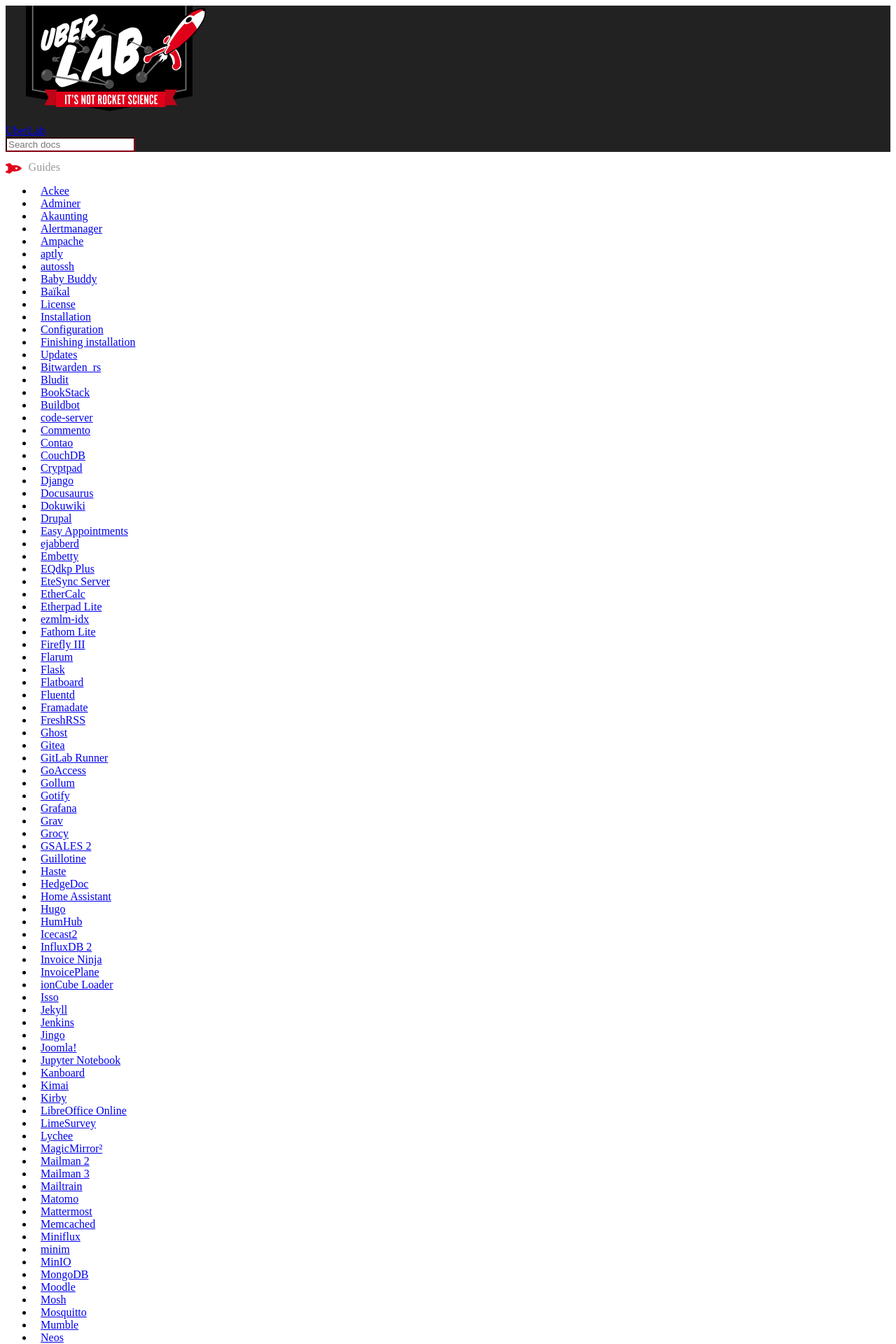
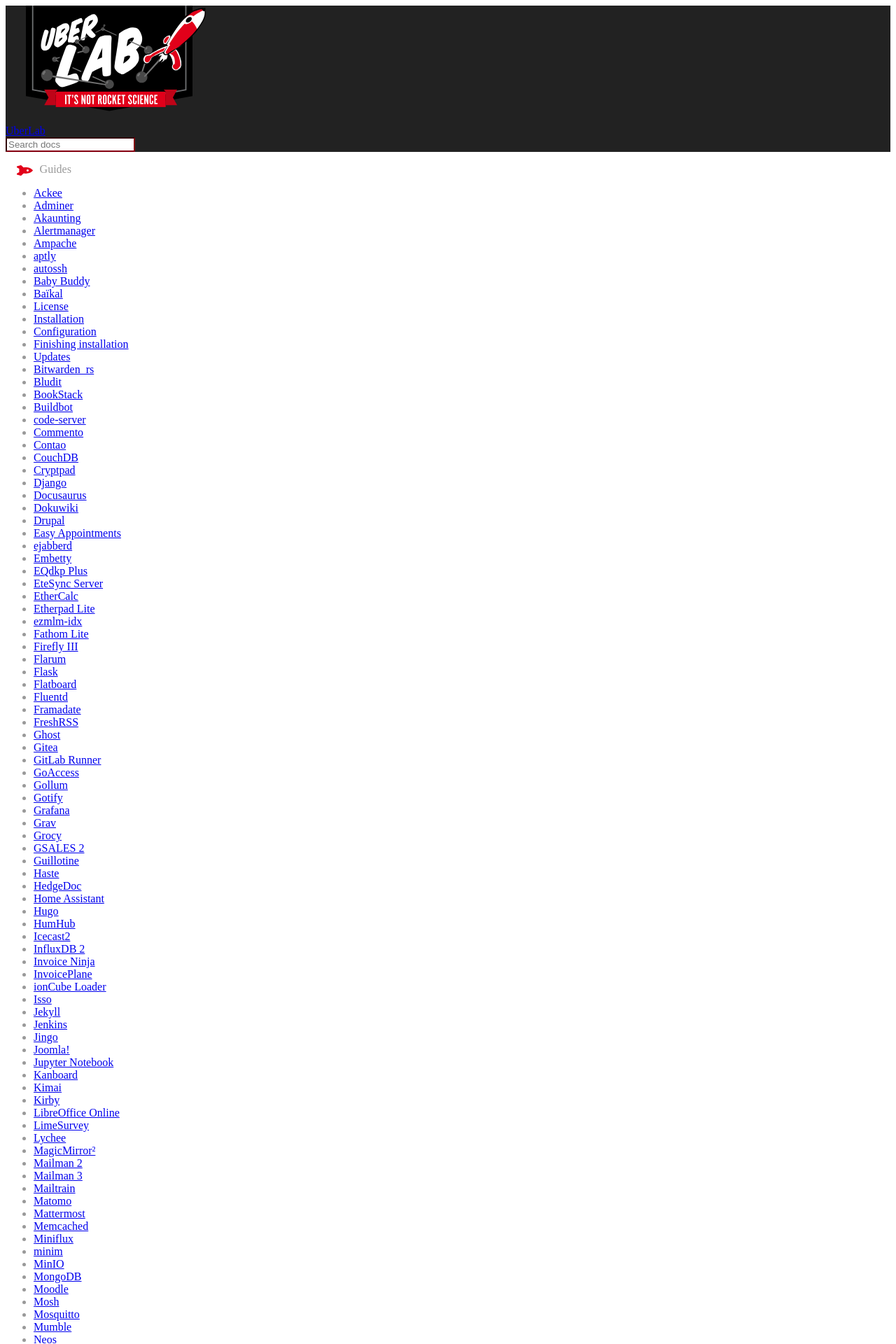
Before and after one commit to Uberspace/lab, a Sphinx documentation site: the page built from source/index.rst, in a window 1280 px wide. Shown: the top 1920 px of the page at 70% size. Built offline with Sphinx 7.4.7 and the Read the Docs theme 2.0.0, drawn with Linux system fonts in a browser that asks for light colours.

Commit message:
:bug: fix header and icons in side nav

```diff
--- a/source/_static/css/custom.css
+++ b/source/_static/css/custom.css
@@ -27,6 +27,7 @@
 
 /* --- Navigation / Sidebar ------------------------------------------------- */
 
+/* title image */
 .wy-side-nav-search {
   padding-top: 170px;
   background-image: url("../images/rocket.svg");
@@ -36,14 +37,19 @@
   background-position-x: 1.8em;
 }
 
-.wy-menu-vertical a:active {
-  background-color: #e2001a;
-  cursor: pointer;
-  color: #fff;
+/* nav aside */
+.wy-menu-vertical {
+  margin: 1rem 0;
 }
 
-.wy-menu-vertical header,
-.wy-menu-vertical p.caption :first-child::before {
+/* header items */
+.wy-menu-vertical > p {
+  margin: 1rem;
+  color: #999999;
+}
+
+/* header items - icon */
+.wy-menu-vertical > p::before {
   content: url("../images/icn-rocket.svg");
   margin-left: -0.1618em;
   width: 30px;
@@ -51,20 +57,16 @@
   padding: 0.1618em;
 }
 
-.wy-menu-vertical header,
-.wy-menu-vertical p.caption {
-  margin-top: 0.809em;
+/* menu items */
+.wy-menu-vertical .toctree-l1 {
   color: #999999;
 }
 
-.wy-menu-vertical header,
-.wy-menu-vertical ul.toctree-l1 {
-  margin-top: 0.809em;
-  color: #999999;
-}
-
-nav li {
-  padding-left: 10px;
+/* menu items - hover */
+.wy-menu-vertical a:active {
+  background-color: #e2001a;
+  cursor: pointer;
+  color: #fff;
 }
 
 /* search box */
```
